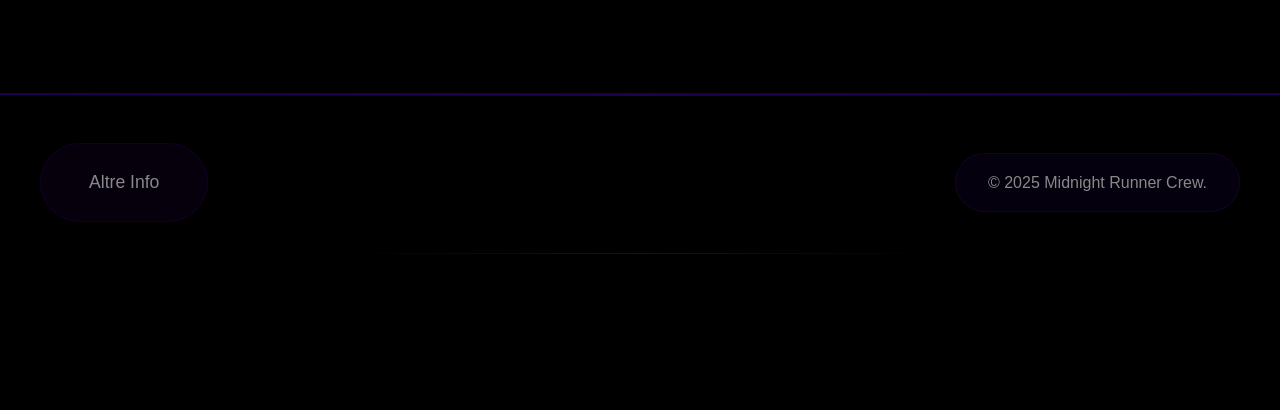
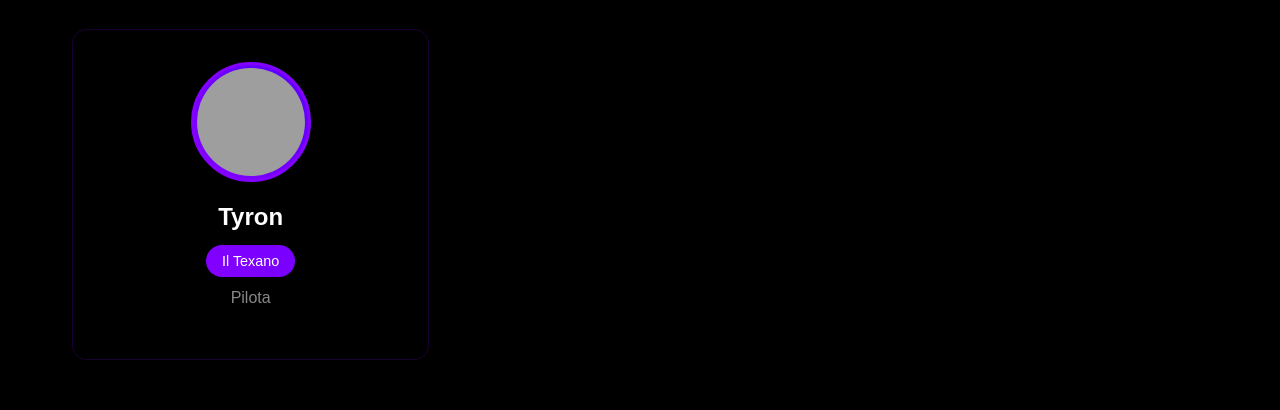
Before and after one commit to ITMarcoo/SitoMidnightRunnersCrew, a plain HTML site: page team.html in a window 1280 px wide. Shown: the part 911-1321 px from the top of the page. Before the commit the page ends 1181 px from the top, so only its background shows below. Drawn offline with Linux system fonts and the light colour scheme; grey boxes are pictures that could not be loaded.

Commit message:
Update team.html

```diff
--- a/team.html
+++ b/team.html
@@ -466,6 +466,17 @@
                     </i> Pilota
                 </div>
             </div>
+
+            <div class="team-card" data-member="tyron">
+                <div class="team-avatar">
+                    <img src="https://i.fmfile.com/SgBxPgR4f3KjzVGWtscOY/Tyron2.png" alt="Tyron">
+                </div>
+                <h2 class="team-name">Tyron</h2>
+                <span class="team-rank">Il Texano</span>
+                <div class="team-discord">
+                    </i> Pilota
+                </div>
+            </div>
         </div>
     </main>
 
@@ -506,6 +517,13 @@
                 nova: {
                     title: 'Nova',
                     text: 'Nova può essere chiamata la rinascente, figlia del fondatore della crew.',
+                    tasks: [
+                        'Prima o poi scriverò qualcosa'
+                    ]
+                },
+                tyron: {
+                    title: 'Tyron',
+                    text: 'Il Texano di quartiere.',
                     tasks: [
                         'Prima o poi scriverò qualcosa'
                     ]
```
